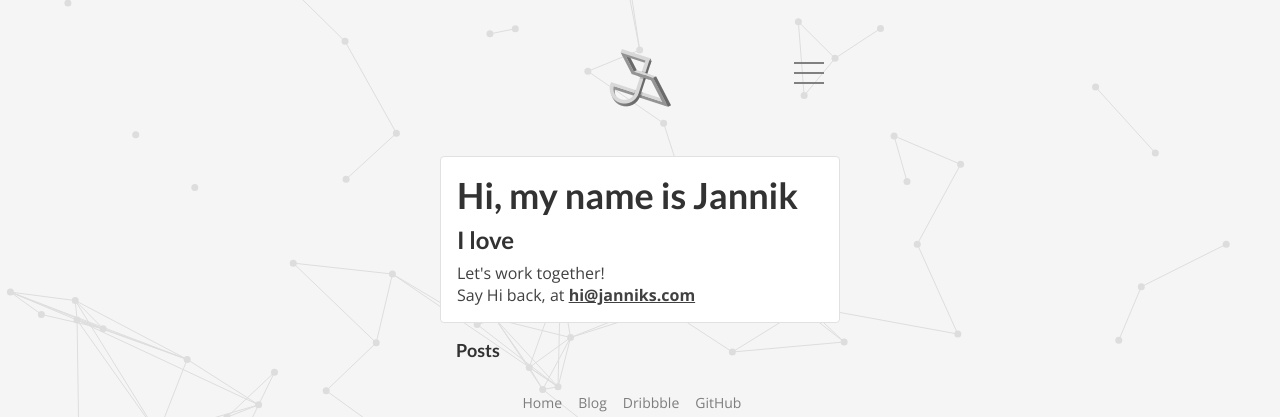
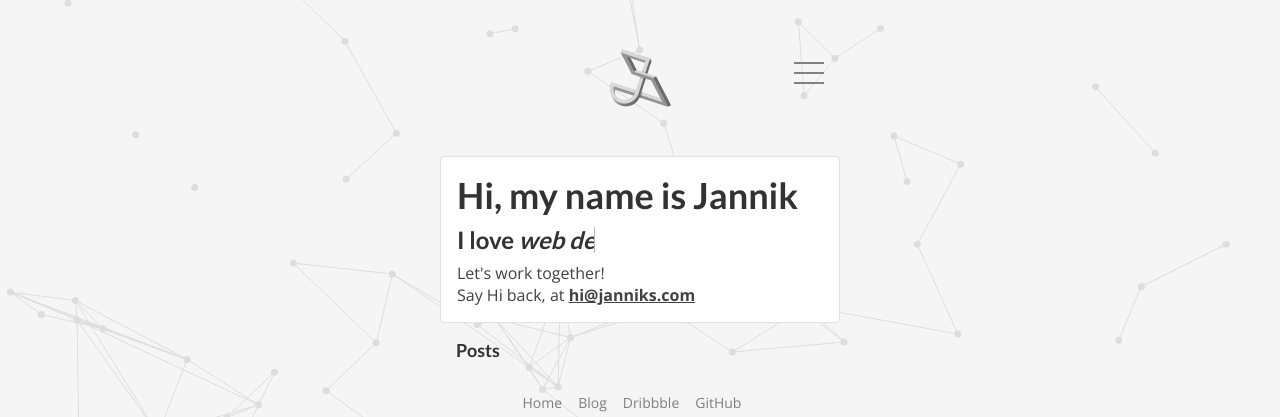
Before and after one commit to janniks/personal-website, a Jekyll site: the page built from index.html, in a window 1280 px wide. Shown: the top 417 px of the page. Built offline with Jekyll 4.4.1, drawn with Linux system fonts in a browser that asks for light colours.

Commit message:
add class tag

```diff
--- a/index.html
+++ b/index.html
@@ -8,7 +8,7 @@ layout: default
 		<h2 class="cd-headline letters type">
 			<span>I love </span>
 			<span class="cd-words-wrapper">
-				<b>web design</b>
+				<b class="is-visible">web design</b>
 				<b>web development</b>
 				<b>minimalism</b>
 				<b>colors</b>
```
